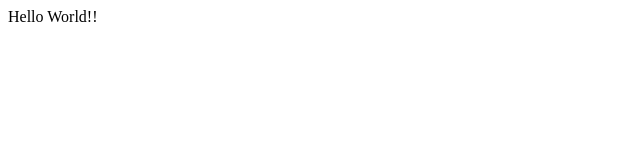
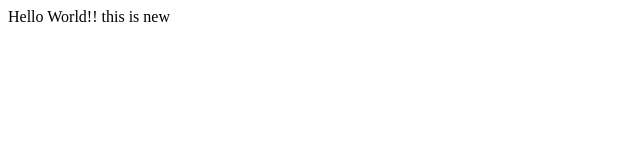
Before and after one commit to mikelsola/web_simply, a plain HTML site: page index.html in a window 1280 px wide. Shown: the full height of the page, 0-640 px from the left. Drawn offline with Linux system fonts and the light colour scheme.

Commit message:
changes to the branch

```diff
--- a/index.html
+++ b/index.html
@@ -5,5 +5,7 @@
 </head>
 <body>
     Hello World!!
+    this is new
+
 </body>
 </html>
```
